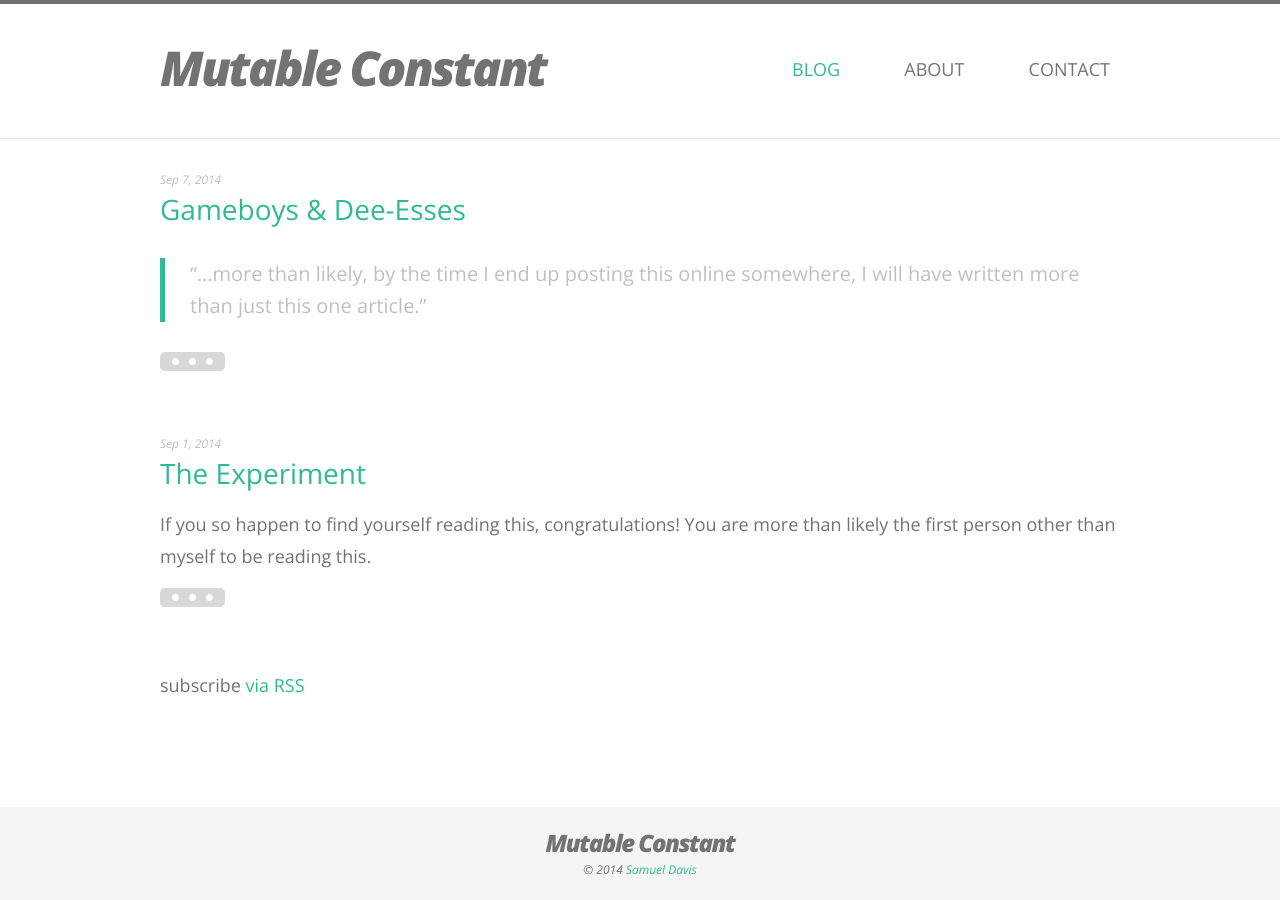
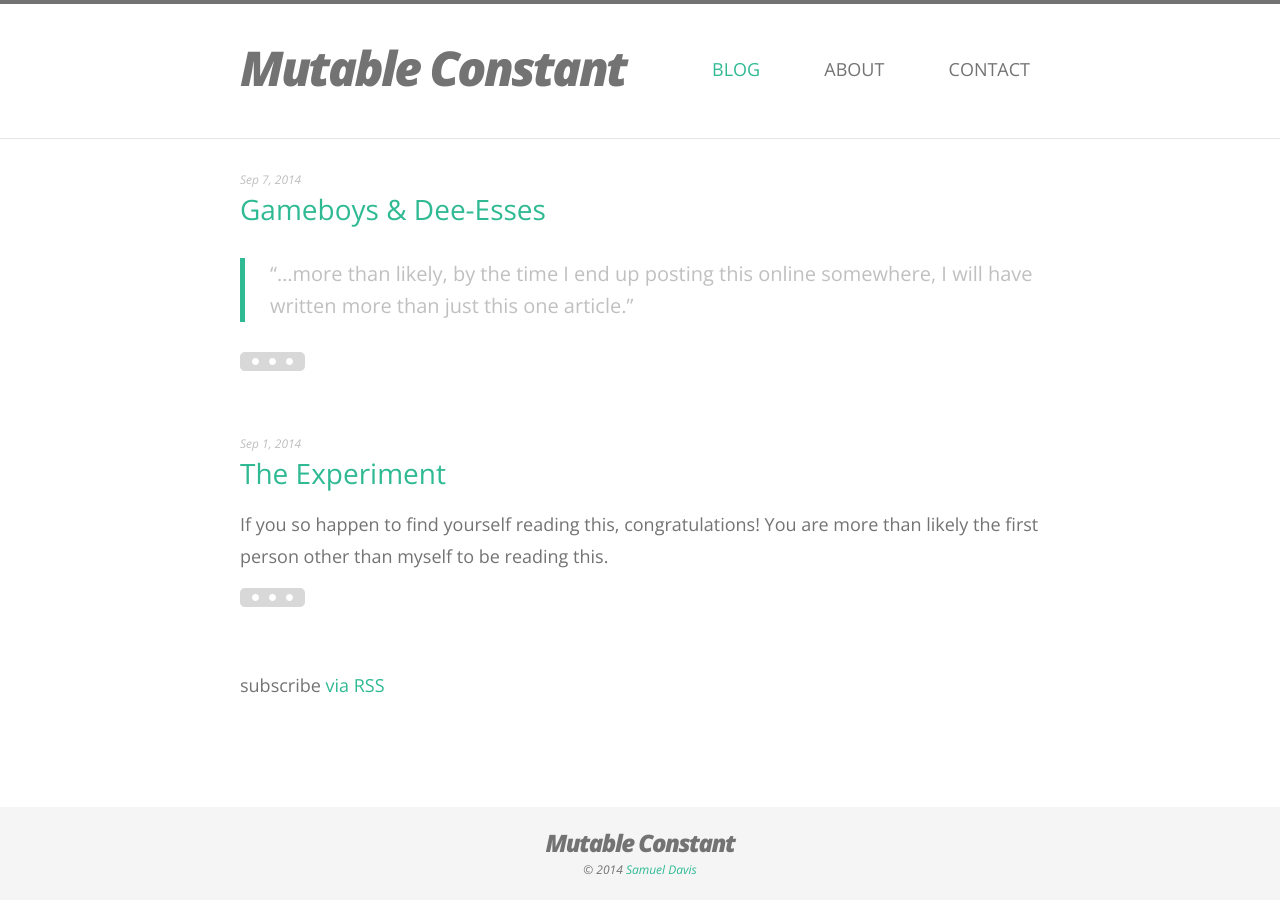
Before and after one commit to samjdavis13/mutable-constant, a Jekyll site: the page built from index.html, in a window 1280 px wide. Built offline with Jekyll 4.4.1, drawn with Linux system fonts in a browser that asks for light colours; nearby versions of some CDN libraries; comment, search, counter and statistics services are not loaded.

Commit message:
Make slightly more modular with sass

```diff
--- a/_sass/_layout.scss
+++ b/_sass/_layout.scss
@@ -1,6 +1,6 @@
-/* LAYOUT */
-
-
+/*============
+--- Layout ---
+============*/
 html {
   box-sizing: border-box;
 }
@@ -12,10 +12,12 @@
 	width: 100%;
 }
 
+// Screen width settings
+$media-break: $site-width * 1.1;
 .wrapper {
-	width: 960px;
+	width: $site-width;
 	margin: 0 auto;
-	@media screen and (max-width: 1070px) {
+	@media screen and (max-width: #{$media-break}) {
 		width: 90%;
 	}
 }
@@ -74,6 +76,8 @@
 		}
 		a:nth-child(1) {
 			margin-left: 0;
+			&:hover {
+			}
 		}
 
 		@media screen and (max-width: $mobile-breakpoint) {
--- a/_sass/_variables.scss
+++ b/_sass/_variables.scss
@@ -8,3 +8,5 @@
 $mobile-breakpoint: 860px;
 $small-breakpoint: 475px;
 $xsmall-breakpoint: 376px;
+
+$site-width: 800px;
```
